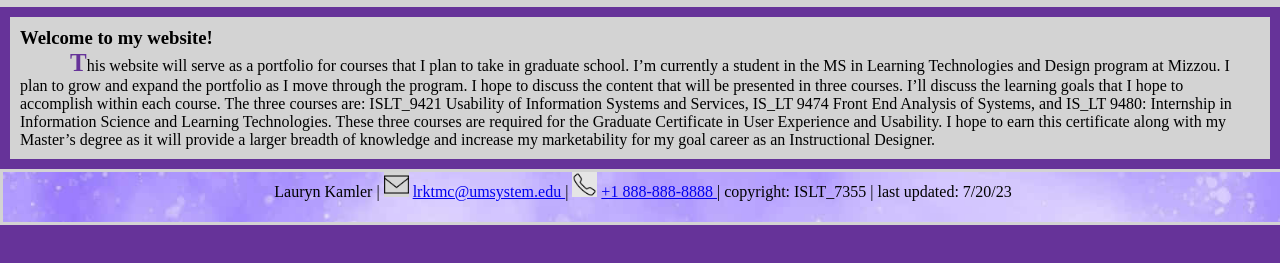
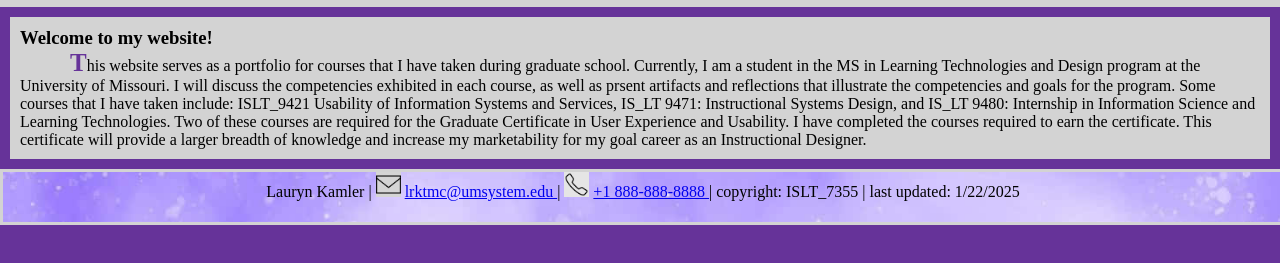
Before and after one commit to laurynk151/laurynk151.github.io, a plain HTML site: page index.html in a window 1280 px wide. Shown: the part 153-416 px from the top of the page. Drawn offline with Linux system fonts and the light colour scheme.

Commit message:
Update index.html

```diff
--- a/index.html
+++ b/index.html
@@ -37,15 +37,10 @@
 
 <main class="main-content blue">
     <h3>Welcome to my website!</h3>
-        <p id="paragraph1">This website will serve as a portfolio for courses that I plan to
-    take in graduate school. I’m currently a student in the MS in Learning Technologies and Design
-    program at Mizzou. I plan to grow and expand the portfolio as I move through the program. I
-    hope to discuss the content that will be presented in three courses. I’ll discuss the learning goals
-    that I hope to accomplish within each course. The three courses are: ISLT_9421 Usability of
-    Information Systems and Services, IS_LT 9474 Front End Analysis of Systems, and IS_LT 9480:
-    Internship in Information Science and Learning Technologies. These three courses are required
-    for the Graduate Certificate in User Experience and Usability. I hope to earn this certificate along
-    with my Master’s degree as it will provide a larger breadth of knowledge and increase my
+        <p id="paragraph1">This website serves as a portfolio for courses that I have taken during graduate school. Currently, I am a student in the MS in Learning Technologies and Design
+    program at the University of Missouri. I will discuss the competencies exhibited in each course, as well as prsent artifacts and reflections that illustrate the competencies and goals for the program.
+    Some courses that I have taken include: ISLT_9421 Usability of Information Systems and Services, IS_LT 9471: Instructional Systems Design, and IS_LT 9480: Internship in Information Science and Learning Technologies.
+    Two of these courses are required for the Graduate Certificate in User Experience and Usability. I have completed the courses required to earn the certificate. This certificate will provide a larger breadth of knowledge and increase my
     marketability for my goal career as an Instructional Designer.</p>
 </main>
 <footer class="footer">
@@ -59,7 +54,7 @@
     <img class="picbig" src="img/phone1.jpg" alt="email">
 
     <a href="8888888888">
-    +1 888-888-8888 </a> | copyright: ISLT_7355 | last updated: 7/20/23
+    +1 888-888-8888 </a> | copyright: ISLT_7355 | last updated: 1/22/2025
     </footer>
 </div>
 </body>
```
